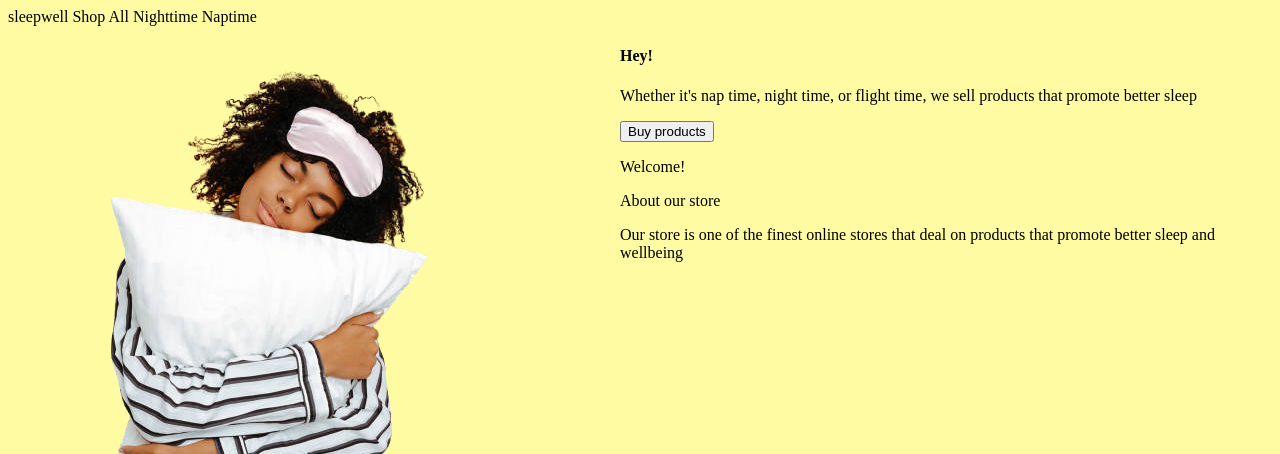
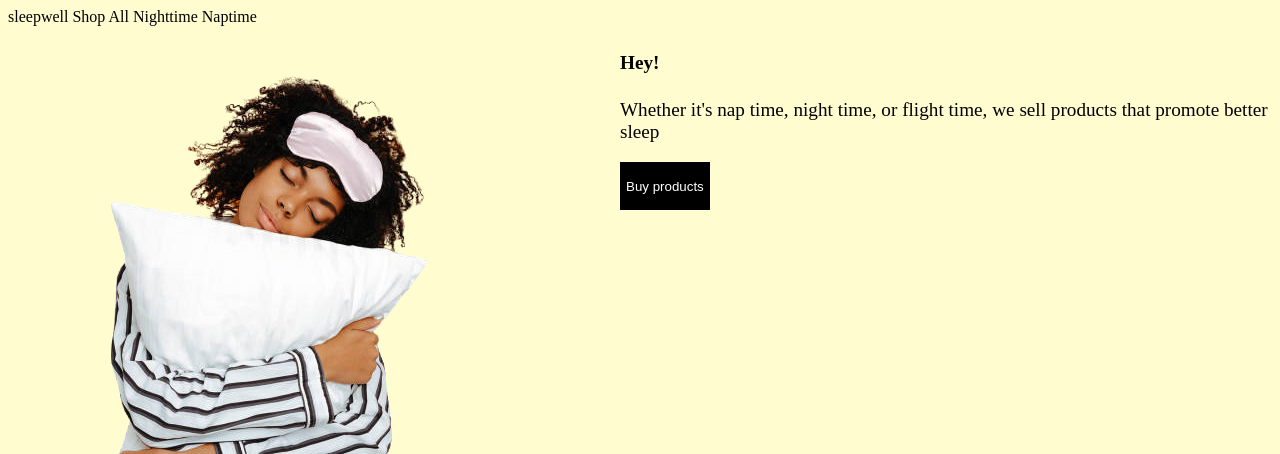
Before and after one commit to Awoke116/sleepwell, a plain HTML site: page index.html in a window 1280 px wide. Shown: the top 454 px of the page. Drawn offline with Linux system fonts and the light colour scheme.

Commit message:
better color and placement

```diff
--- a/index.html
+++ b/index.html
@@ -1,13 +1,14 @@
 <!DOCTYPE html>
 <html>
+
 <head>
 <title>sleepwell</title>
 <meta charset="UTF-8">
 <meta name="viewport" content="width=device-width, initial-scale=1.0">
-<link rel="stylesheets" href="styles.css">
+<link rel="stylesheet" href="styles.css">
 </head>
 
-<body style= "background-color: #FFFBA2;">
+<body style= "background-color: #FFFDD0;">
 
 <nav>
     <span>sleepwell</span>
@@ -15,17 +16,18 @@
     Nighttime
     Naptime
 </nav>
+
 <section>
-<div> <img src="homeimage.png" alt="woman enjoying sleepwell product" style="float: left; width: 612px; height: 408px;">
+<div class="hey"> <img src="homeimage.png" alt="woman enjoying sleepwell product" style="float: left; width: 612px; height: 408px;">
 <h4>Hey!</h4>
 <p>Whether it's nap time, night time, or flight time, we sell products that promote better sleep</p>
+<button>Buy products</button>
 </div>
-<button>Buy products</button>
 </section>
 
-<footer>
-    <p>Welcome!</p>
-    <p>About our store</p>
+<footer style="background-color: #FADCD9;">
+    <p class="footerHeading"><b>Welcome!</b></p>
+    <p class="footerHeading"><b>About our store</b></p>
     <p>Our store is one of the finest online stores that deal on products that promote better sleep and wellbeing</p>
 </footer>
 </body>
--- a/styles.css
+++ b/styles.css
@@ -1,7 +1,26 @@
 footer {
-    clear: both;
+    clear: left;
+    text-align: center;
+    height: 192px;
+    margin: 0px;
+    border: 0px;
+}
+
+.footerHeading {
+    font-size: x-large;
+}
+
+.hey {
+    font-size: larger;
 }
 
 nav {
-    display: inline-block
+    display: inline-block;
 }
+
+button {
+    background-color: black;
+    color: white;
+    height: 48px;
+    border: 0px;
+}
```
